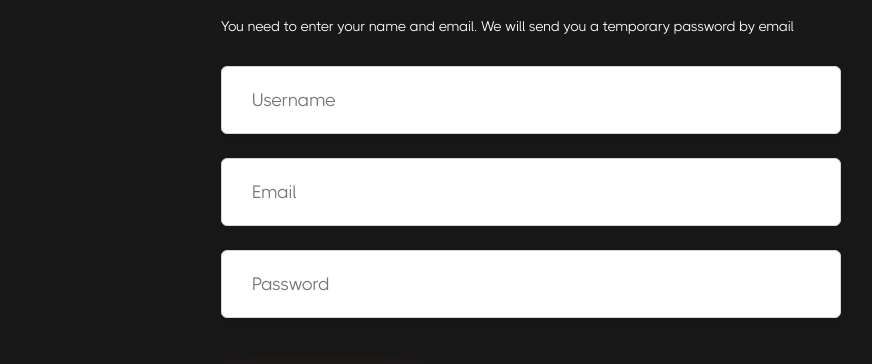
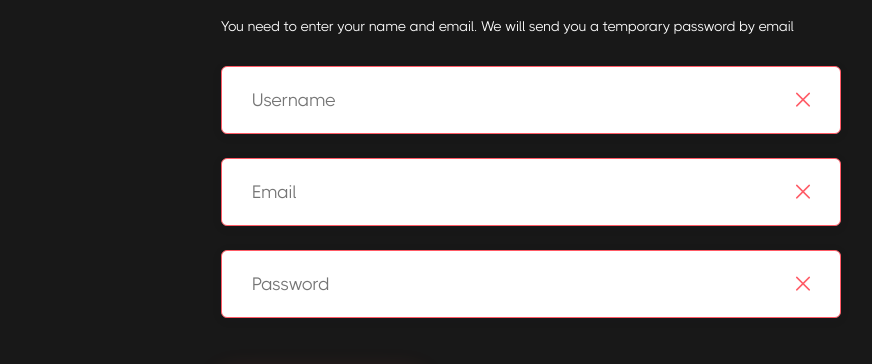
Before and after one commit to misha-mi/third-task, a Next.js app: page /authorization in a window 1280 px wide. Shown: the part 257-621 px from the top of the page, without its empty margins (109-981 px from the left). Built offline with nearby package versions, Linux system fonts and the light colour scheme.

Commit message:
add status log-up and activate steps

```diff
--- a/app/authorization/log-in/page.tsx
+++ b/app/authorization/log-in/page.tsx
@@ -1,4 +1,3 @@
-"use client";
 import "./log-in.sass";
 
 import Title from "@/components/ui/title/title";
--- a/app/authorization/page.tsx
+++ b/app/authorization/page.tsx
@@ -1,22 +1,11 @@
-"use client";
 
 import Link from "next/link";
-import Form from "@/components/ui/form/form";
 import Title from "@/components/ui/title/title";
 
-import axios from "axios";
+import SignUpForm from "@/components/layout/sign-up-form/sign-up-form";
+import ReduxProvider from "@/components/layout/provider/provider";
 
 export default function Authorization() {
-
-  const handlerSubmit = async (data: { username: string, password: string, email: string }) => {
-    await axios({
-      method: "POST",
-      url: "http://localhost:3000/api/signUp",
-      data: data
-    })
-      .then(response => console.log(response.data));
-  }
-
   return (
     <>
       <div className="authorization__title">
@@ -27,12 +16,9 @@ export default function Authorization() {
       </p>
 
       <div className="authorization__form">
-        <Form
-          inputs={{
-            "username": "", "email": "", "password": ""
-          }}
-          buttonText="Send password"
-          onSubmit={handlerSubmit} />
+        <ReduxProvider>
+          <SignUpForm />
+        </ReduxProvider>
       </div>
 
       <p className="authorization__have">
--- a/components/layout/log-in-form/log-in-form.tsx
+++ b/components/layout/log-in-form/log-in-form.tsx
@@ -1,3 +1,5 @@
+"use client"
+
 import Form from "@/components/ui/form/form";
 
 import { useAppDispatch } from "@/store/ducks/redux-hooks";
--- /dev/null
+++ b/components/layout/sign-up-form/sign-up-form.tsx
@@ -0,0 +1,33 @@
+"use client"
+import Form from "@/components/ui/form/form";
+import postSignUp from "@/services/postSignUp";
+import { useState } from "react";
+
+const SignUpForm = () => {
+
+  const [status, setStatus] = useState<"waiting" | "loading" | "error" | "success">("waiting");
+
+  const handlerSubmit = (data: { username: string, password: string, email: string }) => {
+    setStatus("loading");
+    postSignUp(data).then((res) => {
+      if (res.response.error) {
+        setStatus("error");
+      } else {
+        setStatus("success");
+      }
+    });
+  }
+
+  return (
+    <Form
+      inputs={{
+        "username": "", "email": "", "password": ""
+      }}
+      buttonText="Send password"
+      onSubmit={handlerSubmit}
+      status={status}
+    />
+  )
+}
+
+export default SignUpForm;
--- a/components/ui/button/button.tsx
+++ b/components/ui/button/button.tsx
@@ -15,11 +15,11 @@ const Button = ({
   height = "h58px",
   shadow = true,
   alternativeFontColor = false,
-  changingStyle = false
+  changingStyle = false,
+  loading = false
 }: IButton) => {
 
   const [disabled, setDisabled] = useState<boolean>(false);
-  const [loading, setLoading] = useState<boolean>(false);
 
   const buttonClass = `button button_bg_${theme} button_${width} button_${height}` + (alternativeFontColor ? " button_font_color800" : "") + (disabled ? " button_disabled" : "");
   const buttonShadow = `button_${width}` + (shadow ? " button_shadow" : "") + (changingStyle ? " button_changing-style" : "");
--- a/components/ui/button/type.ts
+++ b/components/ui/button/type.ts
@@ -6,4 +6,5 @@ export interface IButton {
   alternativeFontColor?: boolean
   height?: "h58px" | "h72px",
   changingStyle?: boolean
+  loading?: boolean
 }
--- a/components/ui/form/form.tsx
+++ b/components/ui/form/form.tsx
@@ -7,7 +7,7 @@ import Button from "../button/button";
 
 import { useForm } from "react-hook-form";
 
-const Form = ({ inputs, buttonText, onSubmit }: IForm) => {
+const Form = ({ inputs, buttonText, onSubmit, status = "waiting" }: IForm) => {
 
   const { register, handleSubmit, formState: { errors } } = useForm<IInputs>({
     defaultValues: inputs
@@ -23,12 +23,12 @@ const Form = ({ inputs, buttonText, onSubmit }: IForm) => {
             placeholder={input[0].toUpperCase() + input.slice(1)}
             register={register}
             required={input.replace(/[A-Z]/g, " $&").toLowerCase() + " is required"}
-            status={errors[input as keyof IInputs]?.message}
+            status={errors[input as keyof IInputs]?.message || status}
           />
           <p className="form__error">{errors[input as keyof IInputs]?.message}</p>
         </div>
       ))}
-      <Button text={buttonText} width="w200px" />
+      <Button text={buttonText} width="w200px" loading={status === "loading"} />
     </form>
   )
 }
--- a/components/ui/form/type.tsx
+++ b/components/ui/form/type.tsx
@@ -11,5 +11,6 @@ export interface IInputs {
 export interface IForm {
   inputs: IInputs,
   buttonText: string,
-  onSubmit: any
+  onSubmit: any,
+  status?: "waiting" | "loading" | "error" | "success"
 }
--- a/components/ui/steps/steps.tsx
+++ b/components/ui/steps/steps.tsx
@@ -1,6 +1,12 @@
+"use client";
+
 import "./steps.sass";
 
+import { usePathname } from "next/navigation";
+
 const Steps = () => {
+
+  const pathname = usePathname();
 
   return (
     <ul className="steps">
@@ -10,11 +16,11 @@ const Steps = () => {
       </li>
       <li className="steps__step">
         <h3 className="steps__name">Log in</h3>
-        <div className="steps__indicator"></div>
+        <div className={"steps__indicator" + (/authorization\//.test(pathname) ? " steps_active" : "")}></div>
       </li>
       <li className="steps__step">
         <h3 className="steps__name">Checkout</h3>
-        <div className="steps__indicator"></div>
+        <div className={"steps__indicator" + (/authorization\/\d/.test(pathname) ? " steps_active" : "")}></div>
       </li>
     </ul>
   )
--- /dev/null
+++ b/services/postSignUp.tsx
@@ -0,0 +1,12 @@
+import axios from "axios";
+
+export default async function postSignUp(data: { username: string, password: string, email: string }) {
+
+  const response = await axios({
+    method: "POST",
+    url: "http://localhost:3000/api/signUp",
+    data: data
+  }).then(res => res.data)
+
+  return response;
+}
```
